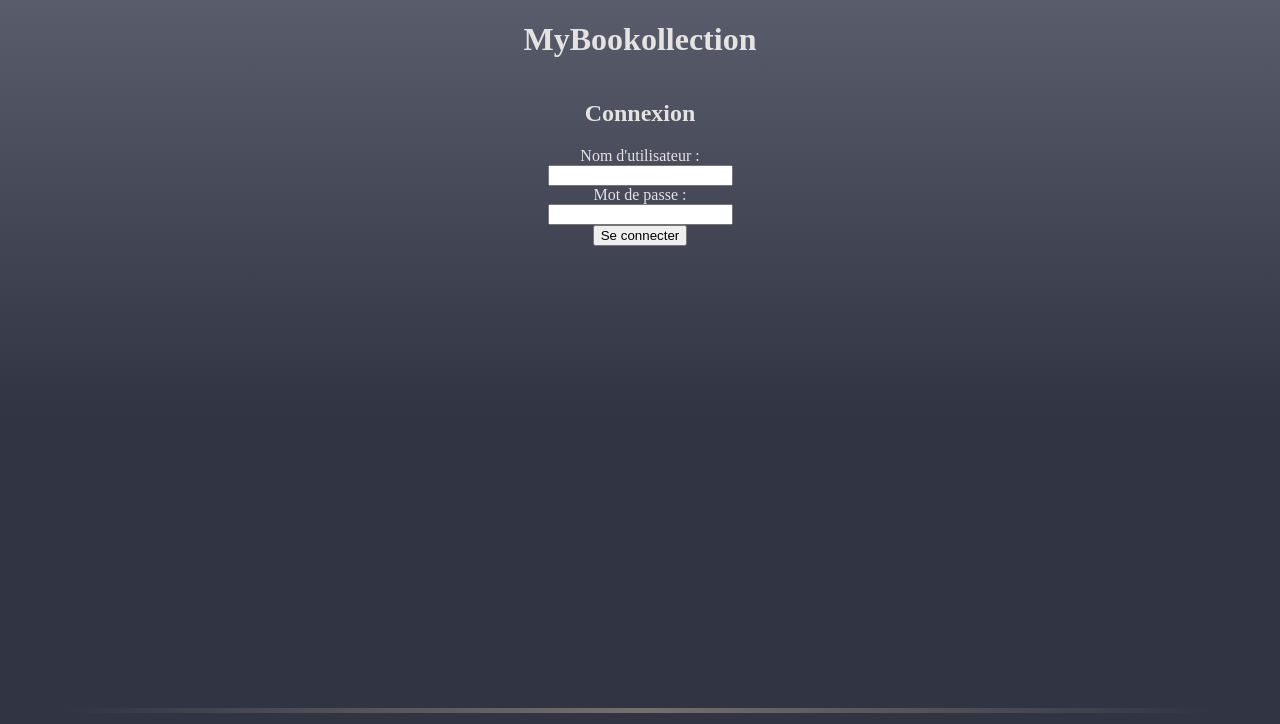
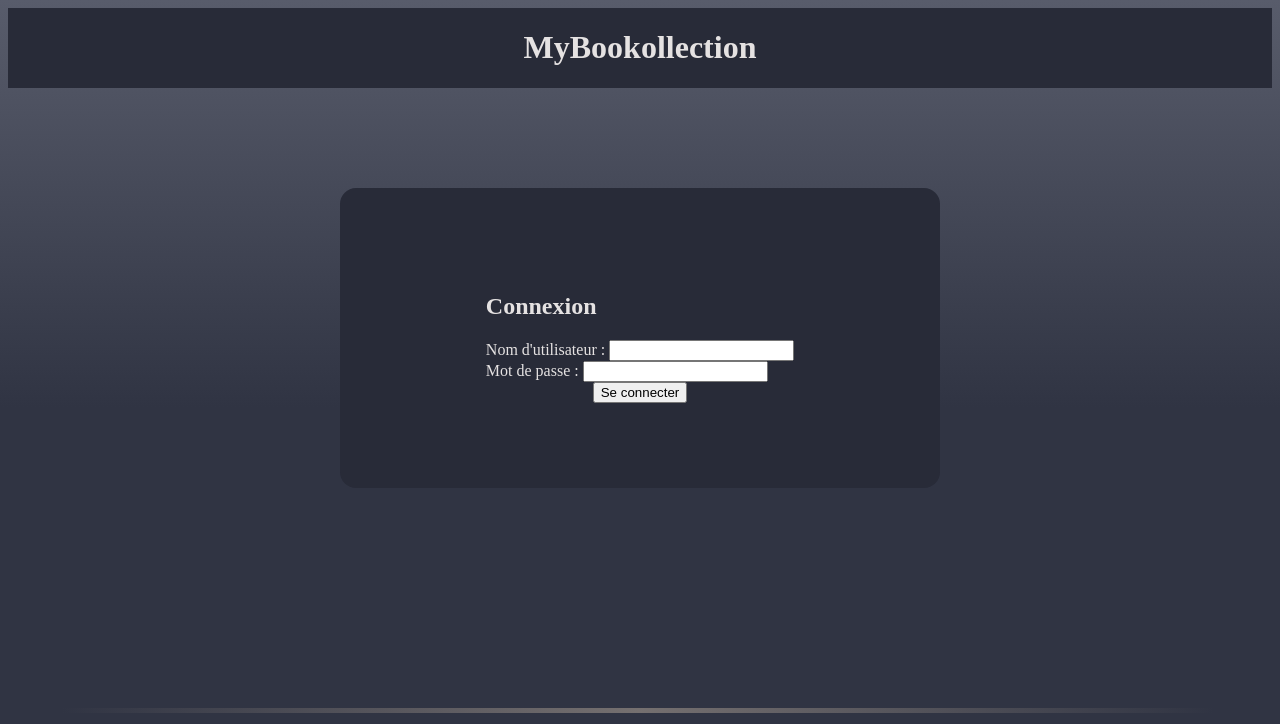
Before and after one commit to TfAplo/Bookollection, a PHP site: page /login.html in a window 1280 px wide. Shown: the top 724 px of the page. Run offline with PHP 8.4, Linux system fonts and the light colour scheme.

Commit message:
css changements

```diff
--- a/login.html
+++ b/login.html
@@ -8,9 +8,12 @@
     <title>Document</title>
 </head>
 <body>
+    <header>
         <h1>MyBookollection</h1>
+    </header>
 
     <div id="login" class="login-modal">
+        <div id="card">
             <form action="home.php" method="post">
                 <h2>Connexion</h2>
                 <label for="username">Nom d'utilisateur :</label>
@@ -21,6 +24,7 @@
                 <br>
                 <input id="bouton-connecter" type="submit" value="Se connecter">
             </form>
+        </div>
     </div>
 
     <footer>
--- a/style.css
+++ b/style.css
@@ -6,21 +6,43 @@ body{
 }
 
 h1, h2, label{
+  color: rgb(229, 226, 226);
+}
+
+header{
   display: flex;
   justify-content: center;
-  color: rgb(229, 226, 226);
+  align-items: center;
+  background-color: rgb(40, 43, 56);
+  margin: 0;
 }
+
+/* ############################################ LOGIN  ############################################*/
 
 #login{
   width: 100%;
   display: flex;
   justify-content: center;
+  margin-top: 100px;
+}
+
+#card{
+  width: 600px;
+  height: 300px;
+  background-color: rgb(40, 43, 56);
+  border-radius: 1rem;
+  display: flex;
+  justify-content: center;
+  align-items: center;
+  flex-direction: column;
 }
 
 #bouton-connecter{
   display: block;
   margin: 0 auto;
 }
+
+/* ############################################ FOOTER  ############################################*/
 
 footer{
   position: absolute;
```
Lines whose indentation alone changed are shown as unchanged.
